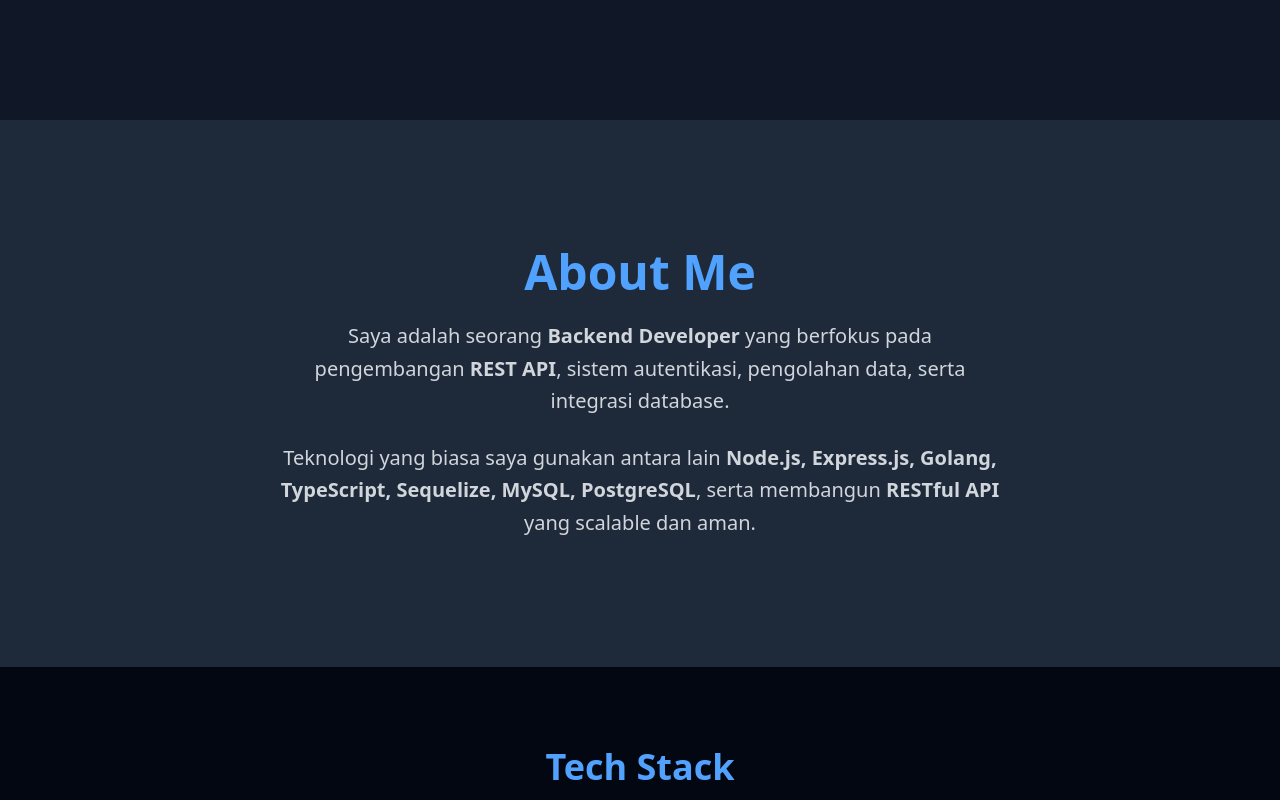
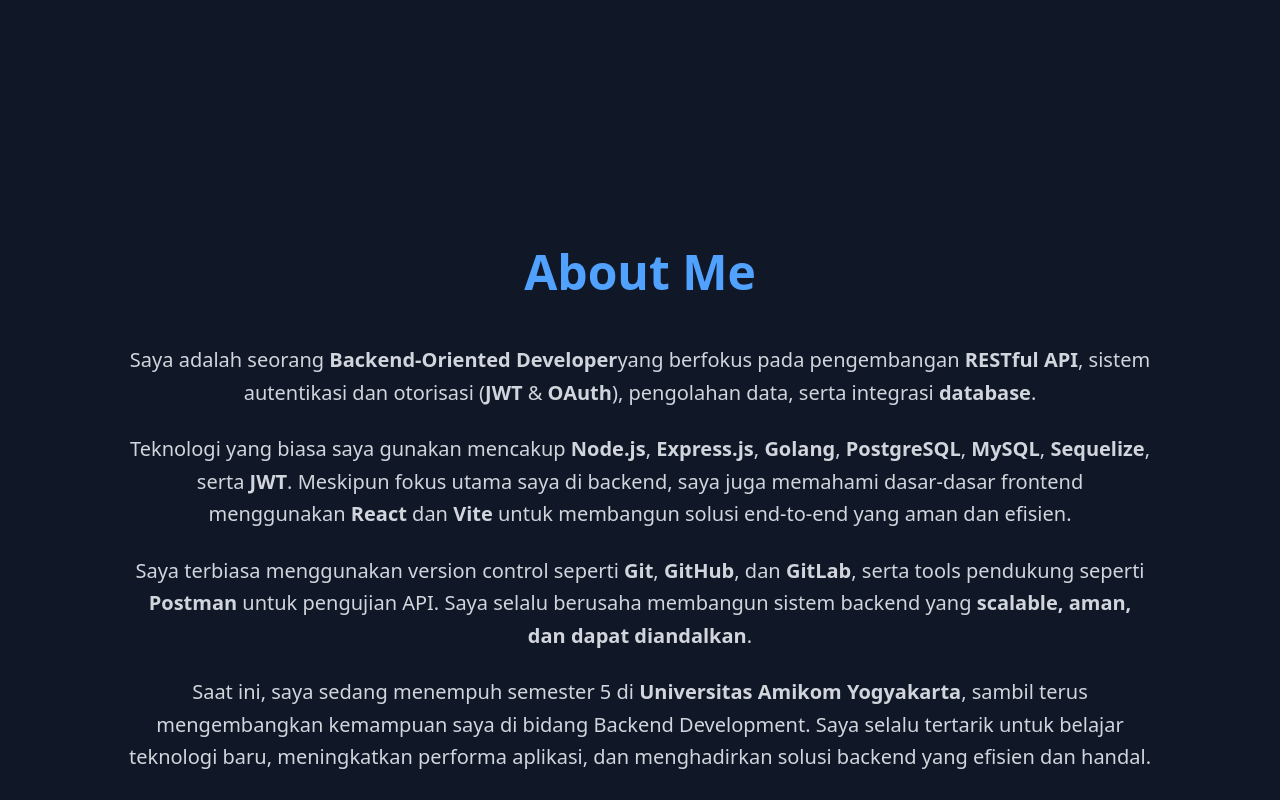
Before and after one commit to ardhisparahita/portfolio, a React (Vite) app: page / in a window 1280 px wide. Shown: the part 760-1560 px from the top of the page. Built offline with nearby package versions, Linux system fonts and the light colour scheme.

Commit message:
feat: update About section teks dan bold tech & skill keywords

```diff
--- a/src/Pages/About.tsx
+++ b/src/Pages/About.tsx
@@ -4,27 +4,60 @@
   return (
     <section
       id="about"
-      className="py-32 flex items-center justify-center bg-gray-800 text-white"
+      className="min-h-screen flex flex-col items-center bg-gray-900 text-white px-6 py-32"
       aria-label="About Me Section"
     >
-      <div className="max-w-3xl px-4 text-center">
-        <h2 className="text-4xl sm:text-5xl font-bold mb-6 text-blue-400">
+      <div className="max-w-5xl text-center">
+        {/* Title */}
+        <h2 className="text-4xl sm:text-5xl font-bold mb-12 text-blue-400">
           About Me
         </h2>
-        <p className="text-gray-300 leading-relaxed text-lg sm:text-xl mb-6">
+
+        <p className="text-lg sm:text-xl text-gray-300 leading-relaxed mb-6">
           Saya adalah seorang{" "}
-          <span className="font-semibold">Backend Developer</span> yang berfokus
-          pada pengembangan <span className="font-semibold">REST API</span>,
-          sistem autentikasi, pengolahan data, serta integrasi database.
+          <span className="font-semibold">Backend-Oriented Developer</span>
+          yang berfokus pada pengembangan{" "}
+          <span className="font-semibold">RESTful API</span>, sistem autentikasi
+          dan otorisasi (<span className="font-semibold">JWT</span> &{" "}
+          <span className="font-semibold">OAuth</span>), pengolahan data, serta
+          integrasi <span className="font-semibold">database</span>.
         </p>
-        <p className="text-gray-300 leading-relaxed text-lg sm:text-xl">
-          Teknologi yang biasa saya gunakan antara lain{" "}
+
+        <p className="text-lg sm:text-xl text-gray-300 leading-relaxed mb-6">
+          Teknologi yang biasa saya gunakan mencakup{" "}
+          <span className="font-semibold">Node.js</span>,{" "}
+          <span className="font-semibold">Express.js</span>,{" "}
+          <span className="font-semibold">Golang</span>,{" "}
+          <span className="font-semibold">PostgreSQL</span>,{" "}
+          <span className="font-semibold">MySQL</span>,{" "}
+          <span className="font-semibold">Sequelize</span>, serta{" "}
+          <span className="font-semibold">JWT</span>. Meskipun fokus utama saya
+          di backend, saya juga memahami dasar-dasar frontend menggunakan{" "}
+          <span className="font-semibold">React</span> dan{" "}
+          <span className="font-semibold">Vite</span> untuk membangun solusi
+          end-to-end yang aman dan efisien.
+        </p>
+
+        <p className="text-lg sm:text-xl text-gray-300 leading-relaxed mb-6">
+          Saya terbiasa menggunakan version control seperti{" "}
+          <span className="font-semibold">Git</span>,{" "}
+          <span className="font-semibold">GitHub</span>, dan{" "}
+          <span className="font-semibold">GitLab</span>, serta tools pendukung
+          seperti <span className="font-semibold">Postman</span> untuk pengujian
+          API. Saya selalu berusaha membangun sistem backend yang{" "}
           <span className="font-semibold">
-            Node.js, Express.js, Golang, TypeScript, Sequelize, MySQL,
-            PostgreSQL
+            scalable, aman, dan dapat diandalkan
           </span>
-          , serta membangun <span className="font-semibold">RESTful API</span>{" "}
-          yang scalable dan aman.
+          .
+        </p>
+
+        <p className="text-lg sm:text-xl text-gray-300 leading-relaxed">
+          Saat ini, saya sedang menempuh semester 5 di{" "}
+          <span className="font-semibold">Universitas Amikom Yogyakarta</span>,
+          sambil terus mengembangkan kemampuan saya di bidang Backend
+          Development. Saya selalu tertarik untuk belajar teknologi baru,
+          meningkatkan performa aplikasi, dan menghadirkan solusi backend yang
+          efisien dan handal.
         </p>
       </div>
     </section>
```
